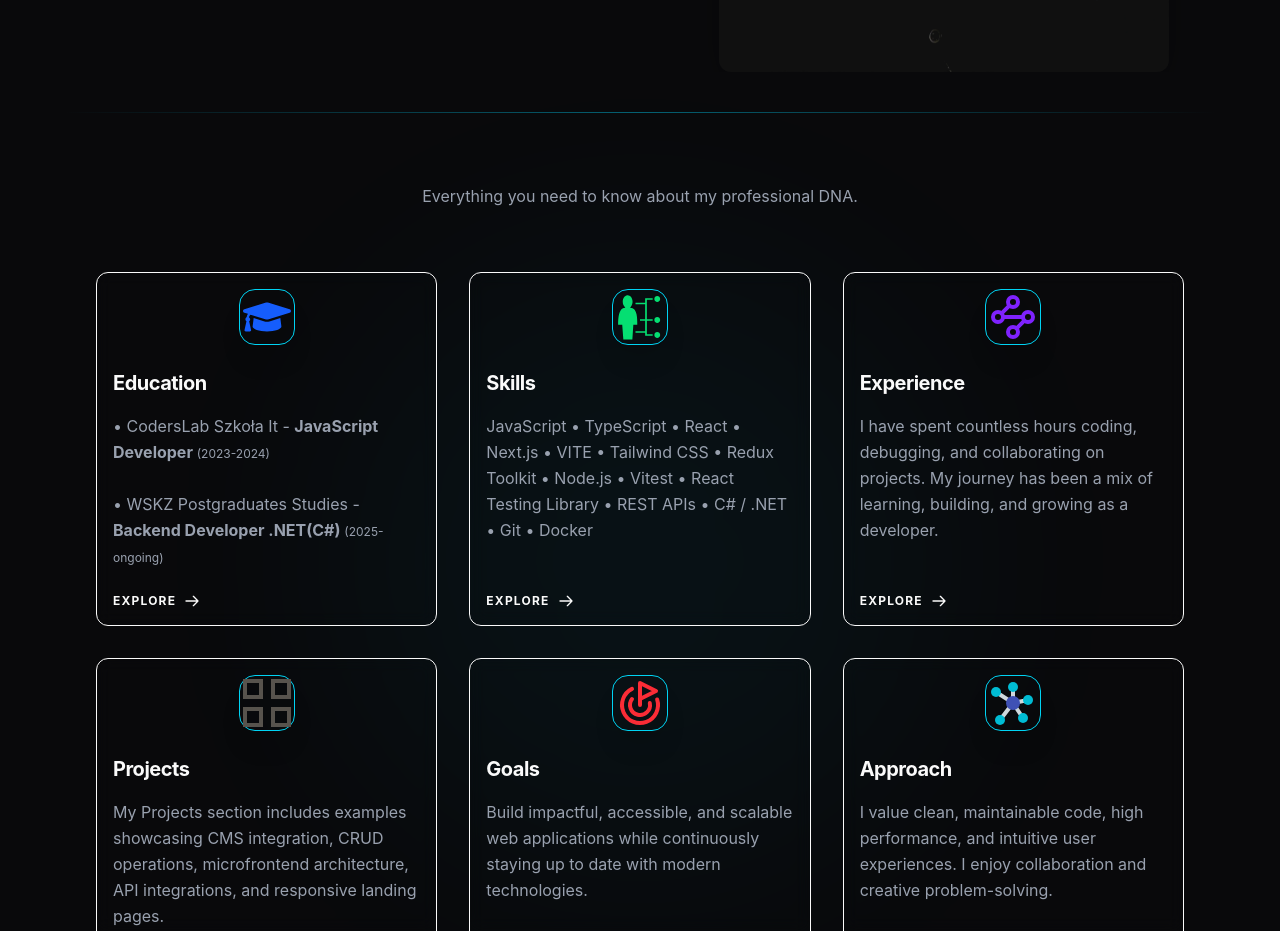
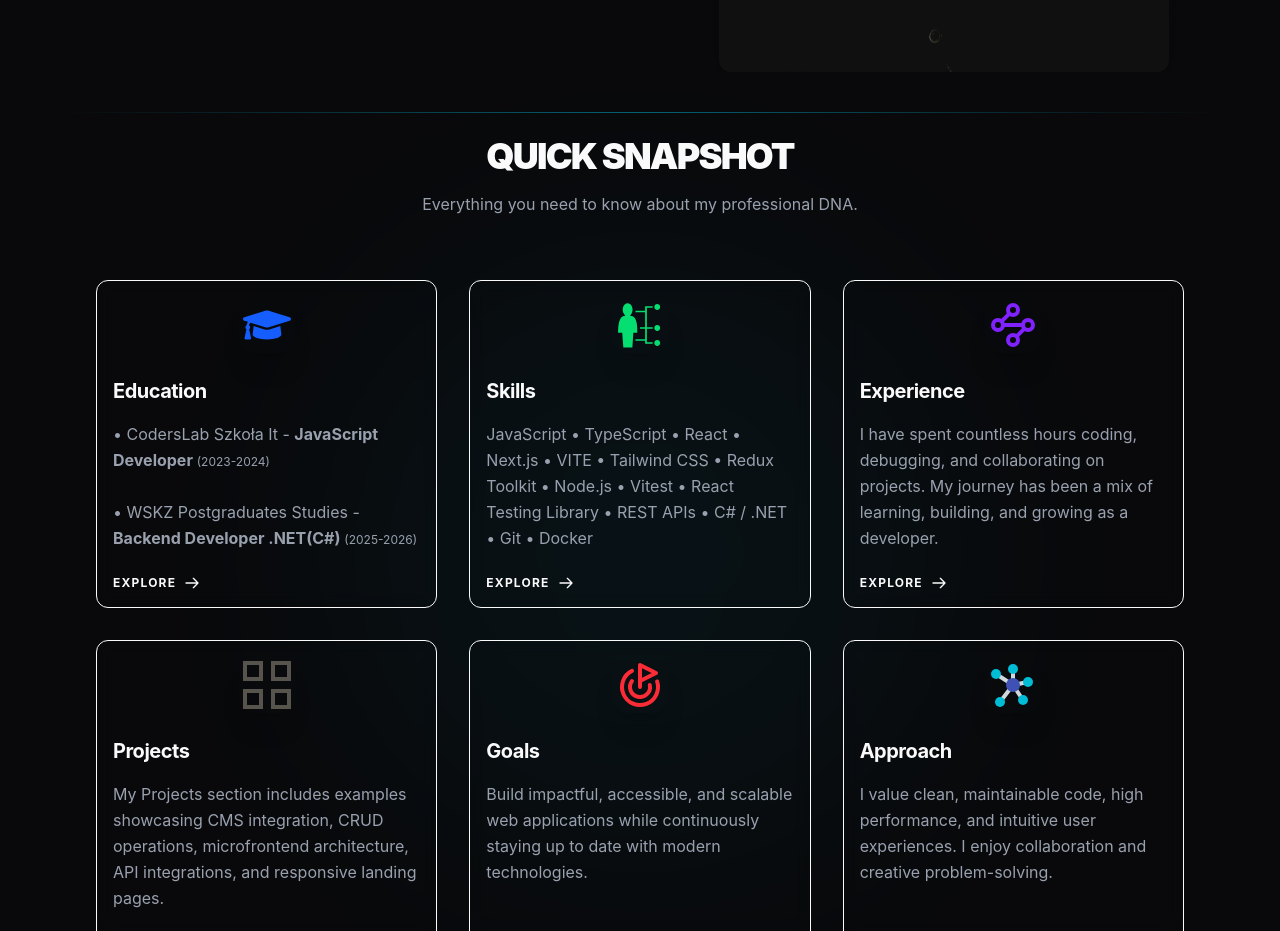
Before and after one commit to sabaudianin/portfoliodev, a Next.js app: page / in a window 1280 px wide. Shown: the part 600-1531 px from the top of the page. Built offline with nearby package versions, Linux system fonts and the light colour scheme; no server answers.

Commit message:
refactored heading colors in main sections

```diff
--- a/src/app/contact/page.tsx
+++ b/src/app/contact/page.tsx
@@ -10,7 +10,7 @@ export default function Contact() {
 
       <div className="w-full max-w-2xl space-y-12">
         <div className="text-center space-y-4">
-          <h1 className="text-4xl md:text-6xl font-black uppercase tracking-tighter bg-gradient-to-b from-foreground to-foreground/40  bg-clip-text text-transparent">
+          <h1 className="text-4xl md:text-6xl font-black uppercase tracking-tighter bg-gradient-to-b from-foreground to-foreground/40 bg-clip-text">
             Let&apos;s Contact
           </h1>
           <p className="max-w-xl mx-auto text-foreground/70 font-medium leading-relaxed">
--- a/src/app/home/Features/Features.tsx
+++ b/src/app/home/Features/Features.tsx
@@ -4,6 +4,9 @@ import React from "react";
 import Link from "next/link";
 import { motion } from "framer-motion";
 import { features } from "@/utils/constans/features";
+import {
+  titleVariants,
+} from "@/ui/motion/motionVariants";
 
 type Feature = {
   title: string;
@@ -14,22 +17,19 @@ type Feature = {
 
 export const Features = () => {
 
-
   return (
     <section
       aria-labelledby="features-heading"
       className="w-full py-16 relative overflow-hidden"
     >
-
       <div className="absolute top-0 lg:top-10 left-1/2 -translate-x-1/2 w-full h-px bg-gradient-to-r from-transparent via-cyan-500/50 to-transparent" />
 
       <div className="mx-auto max-w-7xl lg:px-8">
         <div className="mx-auto max-w-2xl text-center mb-16">
           <motion.h2
-            initial={{ opacity: 0, y: 10 }}
-            whileInView={{ opacity: 1, y: 0 }}
             id="features-heading"
-            className="text-4xl font-black tracking-tight lg:text-5xl bg-gradient-to-b from-foreground to-foreground/60 bg-clip-text text-transparent uppercase">
+            className="text-3xl md:text-4xl font-black tracking-tighter uppercase pb-4"
+            variants={titleVariants}>
             Quick Snapshot
           </motion.h2>
           <p className="text-gray-400 font-doto text-sm md:text-base">
@@ -59,7 +59,7 @@ export const Features = () => {
 
                   <article className="relative z-10 flex flex-col h-full">
 
-                    <div className="self-center mb-6 inline-flex items-center justify-center w-14 h-14 rounded-2xl bg-gradient-to-br from-foreground/10 to-foreground/5 text-cyan-400 group-hover:scale-110 group-hover:text-foreground transition-all duration-500 shadow-xl border border-foreground/5">
+                    <div className="self-center mb-6 inline-flex items-center justify-center w-14 h-14 rounded-2xl bg-gradient-to-br from-foreground/10 to-foreground/5 text-cyan-400 group-hover:scale-110 group-hover:text-foreground transition-all duration-500 shadow-xl">
                       <span className="text-3xl">{feature.icon}</span>
                     </div>
 
--- a/src/app/home/Hero/Hero.tsx
+++ b/src/app/home/Hero/Hero.tsx
@@ -7,8 +7,6 @@ import { motion } from "framer-motion";
 export default function Hero() {
   return (
     <section className="relative w-full  overflow-hidden px-6">
-
-
       <div className="max-w-7xl mx-auto grid md:grid-cols-2 gap-12 items-center">
 
         {/* Lewa */}
--- a/src/app/my-projects/page.tsx
+++ b/src/app/my-projects/page.tsx
@@ -13,9 +13,9 @@ export default function Projects() {
       <motion.h2
         initial={{ opacity: 0, y: 20 }}
         whileInView={{ opacity: 1, y: 0 }}
-        className="text-4xl md:text-6xl font-black uppercase tracking-tighter mb-16 text-center bg-gradient-to-b from-foreground to-foreground/40  bg-clip-text text-transparent"
+        className="text-4xl md:text-6xl font-black uppercase tracking-tighter mb-16 text-center"
       >
-        Featured <span className="text-primary-to">Projects</span>
+        Featured Projects
       </motion.h2>
 
       <div className="grid gap-10 md:grid-cols-2 lg:grid-cols-3">
--- a/src/utils/constans/features.tsx
+++ b/src/utils/constans/features.tsx
@@ -18,7 +18,7 @@ export const features = [
           <br />• WSKZ Postgraduates Studies - <b>
             Backend Developer .NET(C#){" "}
           </b>{" "}
-          <span className="text-xs">(2025-ongoing)</span>
+          <span className="text-xs">(2025-2026)</span>
 
         </div>
       </>,
--- a/src/utils/constans/projects.tsx
+++ b/src/utils/constans/projects.tsx
@@ -27,7 +27,7 @@ export const projects = [
     title: "Saas Template",
     image: "/projectsView/saasTemp.avif",
     description:
-      " This full-stack SaaS foundation, it's ready starting point for any SaaS project, built with Next.js, designed for rapid development and scalability. This template provides all the boring plumbing—auth, database, and styling—so you can focus on building your core features. Authentication by NextAuth, Database Prisma ORM connected to Postgresql by Neon, Email infrastructure with Resend, Dark Mode, Optimized for Vercel Deployment",
+      " This full-stack SaaS foundation, it's ready starting point for any SaaS project, built with Next.js, designed for rapid development and scalability. This template provides all the boring part: auth, database, and styling so you can focus on building your core features. Authentication by NextAuth, Database by Prisma ORM connected to Postgresql via Neon, Email infrastructure with Resend, Dark Mode, Optimized for Vercel Deployment",
     repo: "https://github.com/sabaudianin/starter-template-next",
     link: "https://starter-template-next.vercel.app/",
   },
```
